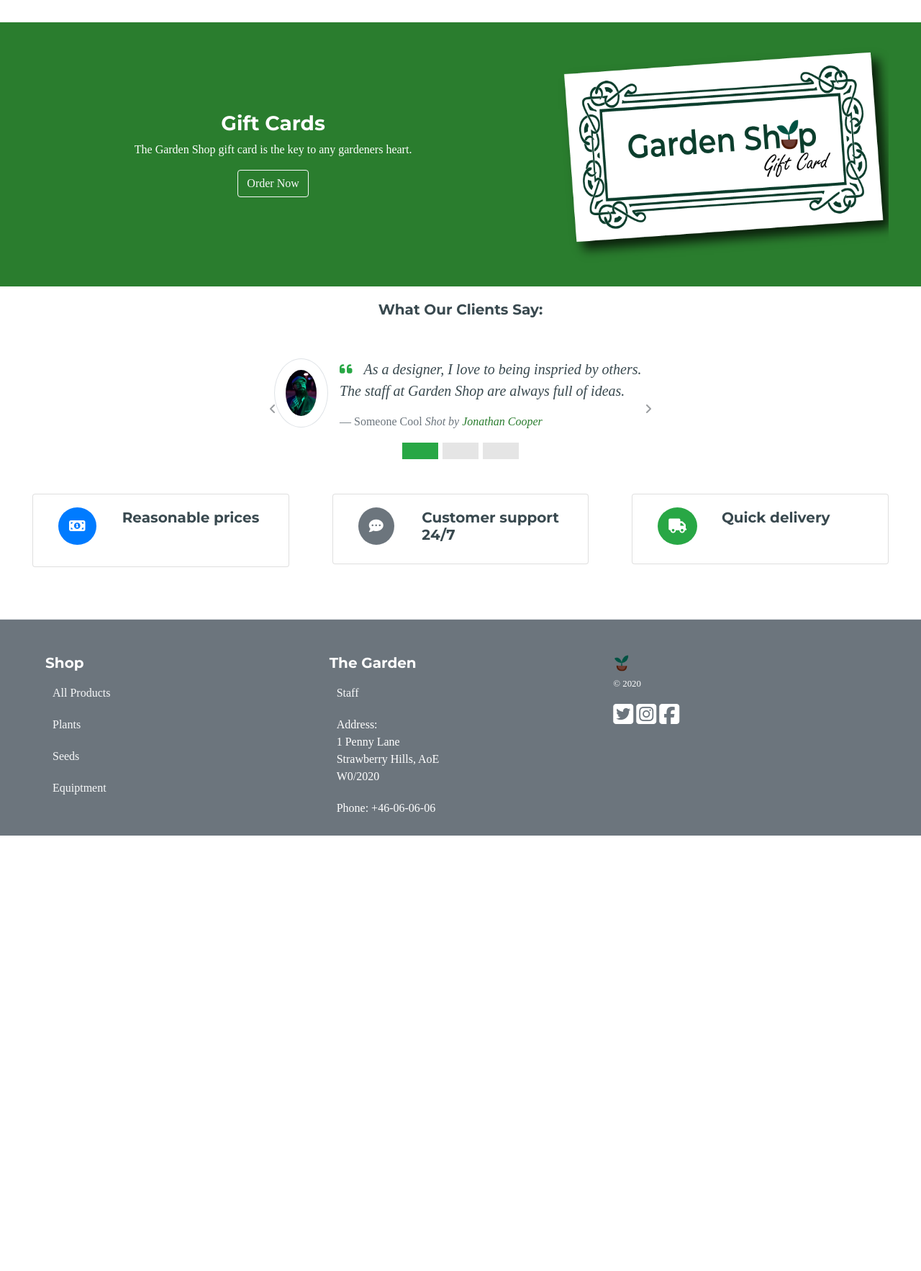
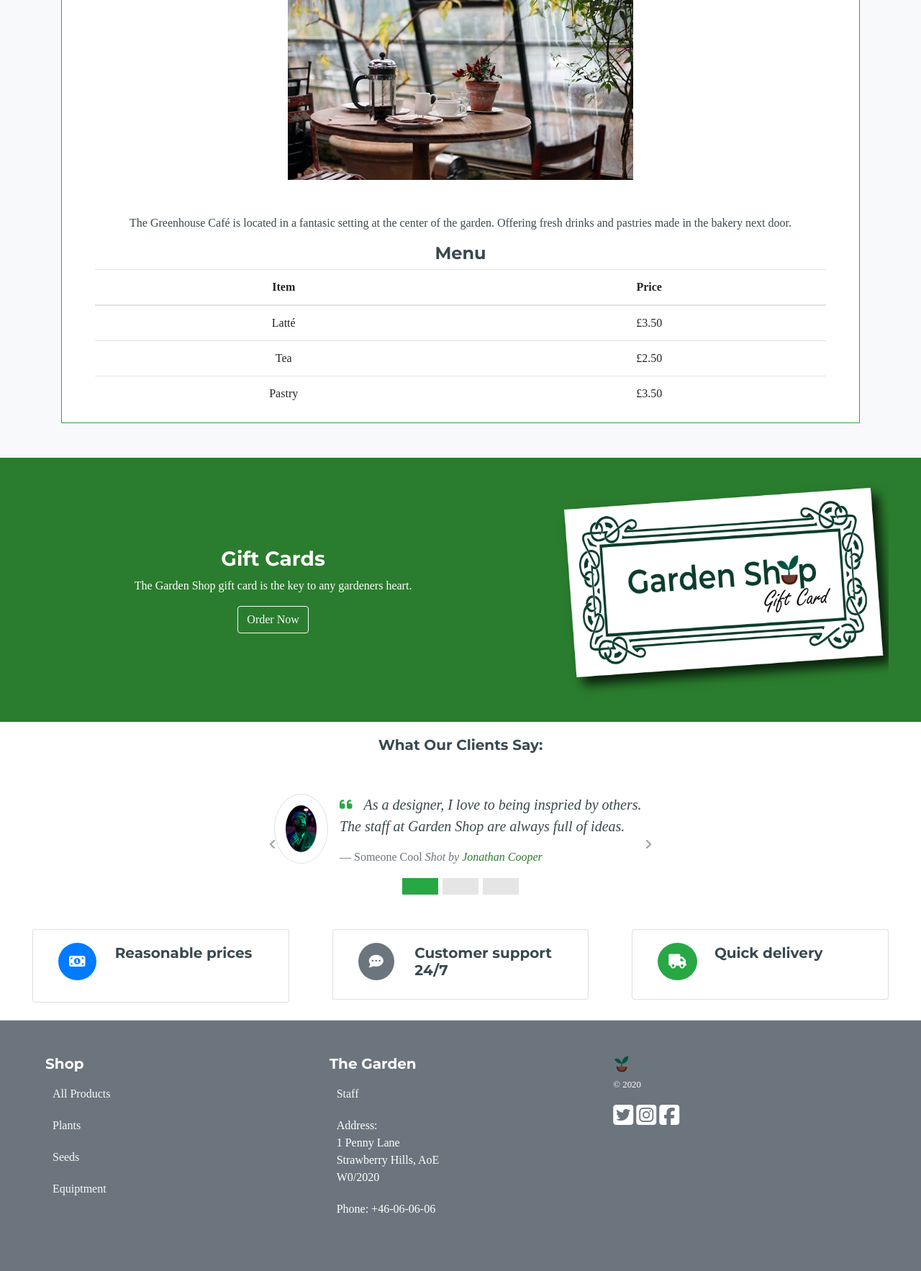
Before and after one commit to TiffanyDonner/ecommerce-garden-shop, a Django app: page /cafe in a window 1280 px wide. Shown: the part 276-2042 px from the top of the page at 72% size. Before the commit the page ends 1437 px from the top, so only its background shows below. Run offline with Django 3.2, Linux system fonts and the light colour scheme; some libraries are stand-ins or nearby versions; some web fonts are replaced.

Commit message:
Updated cafe.html and grow_pineapple.html with content and formatting

```diff
--- a/home/templates/cafe.html
+++ b/home/templates/cafe.html
@@ -1,11 +1,46 @@
 {% extends 'base.html' %}
 
+{% load static %}
+
+{% block page_title %}Cafe{% endblock %}
+
 {% block content %}
-<header class="jumbotron jumbotron-fluid" style="background-image: url('https://p1.pxfuel.com/preview/992/765/246/farm-thatched-roofs-cottage-garden-garden-flower-meadow-flora.jpghttps://cdn.pixabay.com/photo/2017/05/13/10/46/craft-2309270_1280.jpg')">
-    <div class="container jumbo-container">
-        <h1 class="h1-jumbo">Garden Shop Cafe</h1>
+<div class="bg-light">
+    <div class="container w-100 pt-5 pb-5">
+        <div class="title pb-2">
+            <h3>Greenhouse Café</h3>
+        </div>
+        <div class="row border border-success bg-white justify-content-center">
+            <div class="image-cafe">
+                <img src="{% static 'images/table-coffee-sunlight.jpg' %}" class="img-fluid pt-3" alt="Cafe Table"/>
+            </div>
+            <div class="content text-center">
+                <p class="pt-5 pl-5 pr-5">The Greenhouse Café is located in a fantasic setting at the center of the garden. Offering fresh drinks and pastries made in the bakery next door.</p>
+                <h4 class="title">Menu</h4>
+                <table class="table">
+                        <thead>
+                            <tr>
+                            <th scope="col">Item</th>
+                            <th scope="col">Price</th>
+                            </tr>
+                        </thead>
+                        <tbody>
+                            <tr>
+                            <td>Latté</td>
+                            <td>£3.50</td>
+                            </tr>
+                            <tr>
+                            <td>Tea</td>
+                            <td>£2.50</td>
+                            </tr>
+                            <tr>
+                            <td>Pastry</td>
+                            <td>£3.50</td>
+                            </tr>
+                        </tbody>
+                    </table>
+                </div>
+        </div>
     </div>
-</header>
-
-
+</div>
 {% endblock %}
--- a/home/urls.py
+++ b/home/urls.py
@@ -3,4 +3,5 @@ from . import views
 
 urlpatterns = [
     url(r'cafe', views.cafe, name="cafe"),
+    url(r'pineapple', views.pineapple, name="pineapple"),
 ]
--- a/home/views.py
+++ b/home/views.py
@@ -10,3 +10,8 @@ def index(request):
 def cafe(request):
     """Returns the cafe file"""
     return render(request, 'cafe.html')
+
+
+def pineapple(request):
+    """Returns the grow_pineapple file"""
+    return render(request, 'grow_pineapple.html')
--- a/static/css/styles.css
+++ b/static/css/styles.css
@@ -68,10 +68,6 @@ li {
     padding: 15px;
 }
 
-.title {
-    padding-left: 10px;
-}
-
 .card-deck {
     padding-left: 15px;
     padding-right: 15px;
--- a/templates/base.html
+++ b/templates/base.html
@@ -243,7 +243,7 @@
     </div> <!-- row.// -->
 
     <!-- Footer -->
-    <footer class="px-5 my-md-5 pt-md-5 border-top bg-secondary">
+    <footer class="p-5 border-top bg-secondary">
         <div class="row">
           <div class="col-6 col-md">
             <h5>Shop</h5>
```
Also changed, not shown: cart/templates/cart.html (+25 -21 lines), home/templates/grow_pineapple.html (+38 -1 lines), home/templates/index.html (+4 -4 lines).
